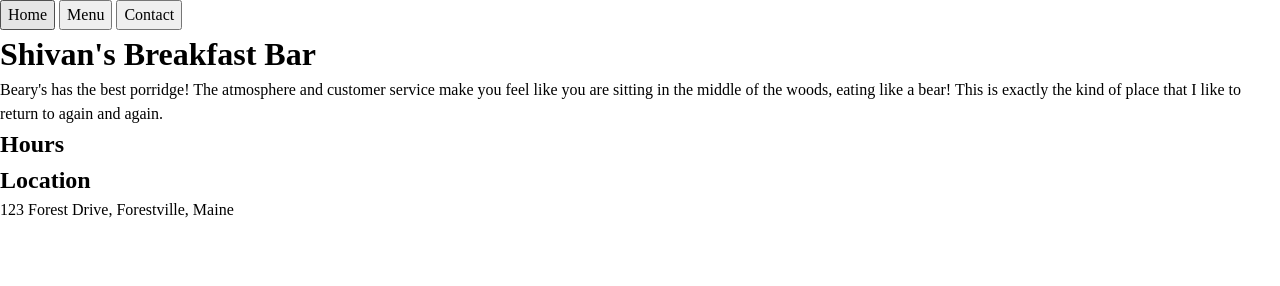
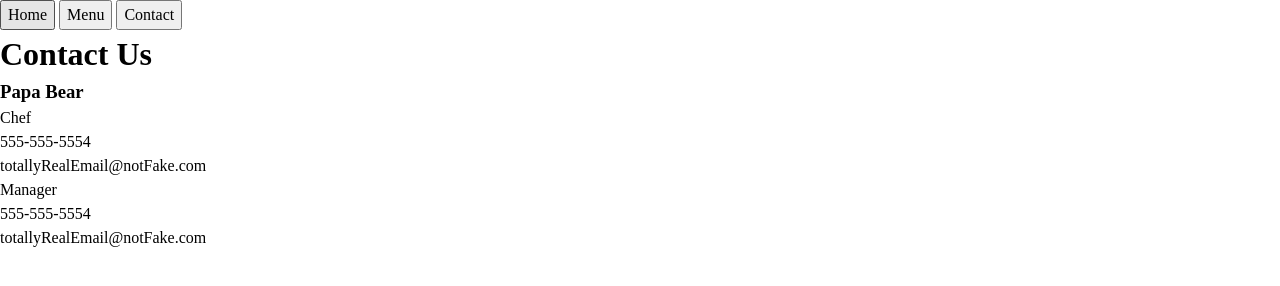
Before and after one commit to ShivanK3397/Restaurant-Page, a website built with webpack: page src/index.html in a window 1280 px wide. Both pictures are taken after a click on the button "Contact". Built offline with nearby package versions, Linux system fonts and the light colour scheme.

Commit message:
finished contact.js module which switches to contact us page

```diff
--- a/src/contact.js
+++ b/src/contact.js
@@ -1,5 +1,49 @@
-import "./stylesheet.css";
+import "./styles.css";
 
 function createContact(){
+    const header = document.createElement("h1");
+    header.textContent="Contact Us";
+
+    const contact1 = document.createElement("div");
+    const contact1Name =document.createElement("h3");
+    contact1Name.textContent="Mama Bear";
+
+    const contact1Info = document.createElement("div");
+    const contact1Role = document.createElement("p");
+    contact1Role.textContent="Chef"
+    const contact1Number = document.createElement("p");
+    contact1Number.textContent="555-555-5554";
+    const contact1Email = document.createElement("p");
+    contact1Email.textContent="totallyRealEmail@notFake.com";
+    contact1Info.appendChild(contact1Role);
+    contact1Info.appendChild(contact1Number);
+    contact1Info.appendChild(contact1Email);
+    contact1.appendChild(contact1Name);
+    contact1.appendChild(contact1Info);
+
+    const contact2 = document.createElement("div");
+    const contact2Name =document.createElement("h3");
+    contact1Name.textContent="Papa Bear";
+
+    const contact2Info = document.createElement("div");
+    const contact2Role = document.createElement("p");
+    contact2Role.textContent="Manager"
+    const contact2Number = document.createElement("p");
+    contact2Number.textContent="555-555-5554";
+    const contact2Email = document.createElement("p");
+    contact2Email.textContent="totallyRealEmail@notFake.com";
+    contact2Info.appendChild(contact2Role);
+    contact2Info.appendChild(contact2Number);
+    contact2Info.appendChild(contact2Email);
+    contact2.appendChild(contact2Name);
+    contact2.appendChild(contact2Info);
+
+    const div = document.querySelector("#content");
+
+    div.appendChild(header);
+    div.appendChild(contact1);
+    div.appendChild(contact2)
 
 }
+
+export default createContact;
--- a/src/index.html
+++ b/src/index.html
@@ -10,7 +10,7 @@
         <nav>
             <button id="home">Home</button>
             <button id="menu">Menu</button>
-            <button id="about">Contact</button>
+            <button id="contact">Contact</button>
         </nav>
     </header>
     <div id="content">
--- a/src/index.js
+++ b/src/index.js
@@ -1,6 +1,7 @@
 import createHomepage from "./homepage.js";
 import createMenu from "./menu.js";
 import deleteContent from "./delete.js";
+import createContact from "./contact.js";
 
 createHomepage();
 
@@ -15,8 +16,9 @@ menu.addEventListener("click",()=>{
     createMenu();
     menuSelected=true;
     homeSelected=false;
+    contactSelected=false;
     }
-})
+});
 
 const home = document.querySelector("#home");
 let homeSelected = true;
@@ -28,5 +30,22 @@ home.addEventListener("click",()=>{
         deleteContent();
         createHomepage();
         homeSelected=true;
+        menuSelected=false;
+        contactSelected=false;
     }
-})
+});
+
+const contact = document.querySelector("#contact");
+let contactSelected=false;
+contact.addEventListener("click",()=>{
+    if (contactSelected){
+
+    }
+    else{
+    deleteContent();
+    createContact();
+    contactSelected=true;
+    menuSelected=false;
+    homeSelected=false;
+    }
+});
```
